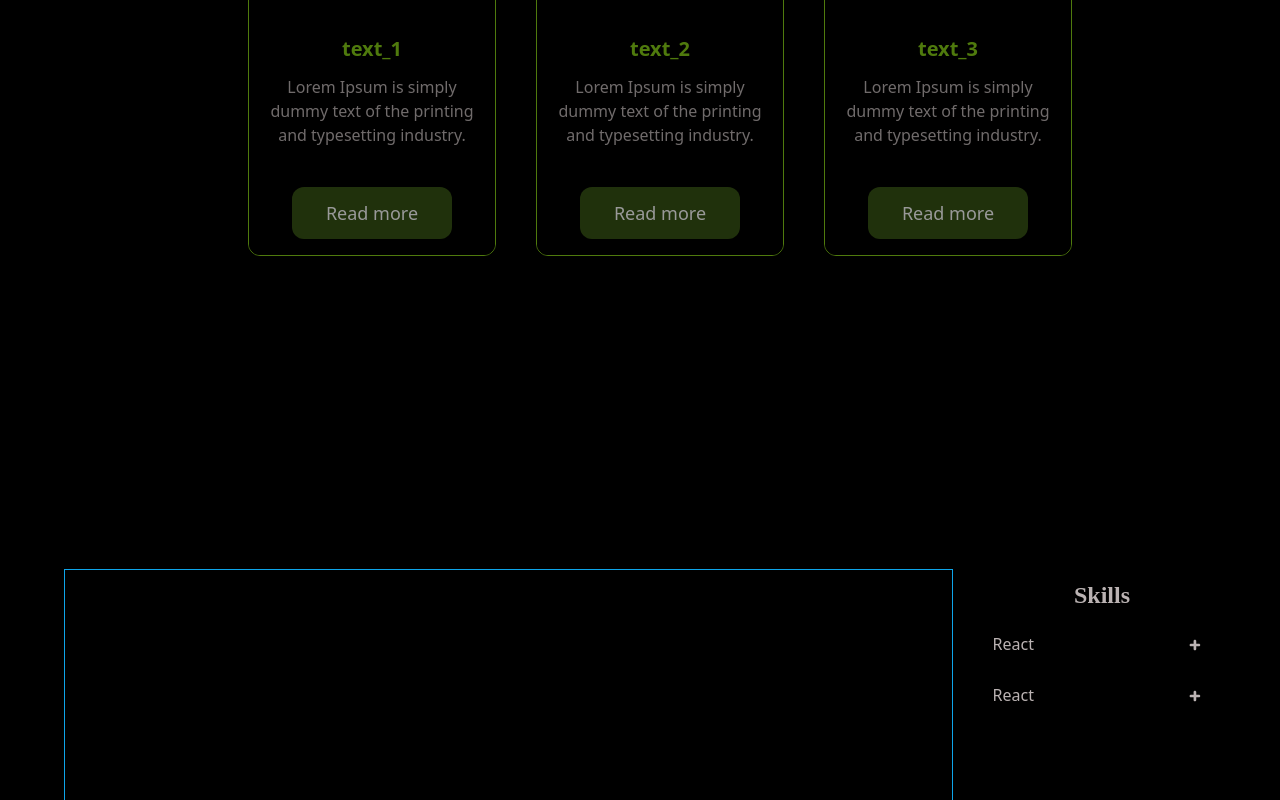
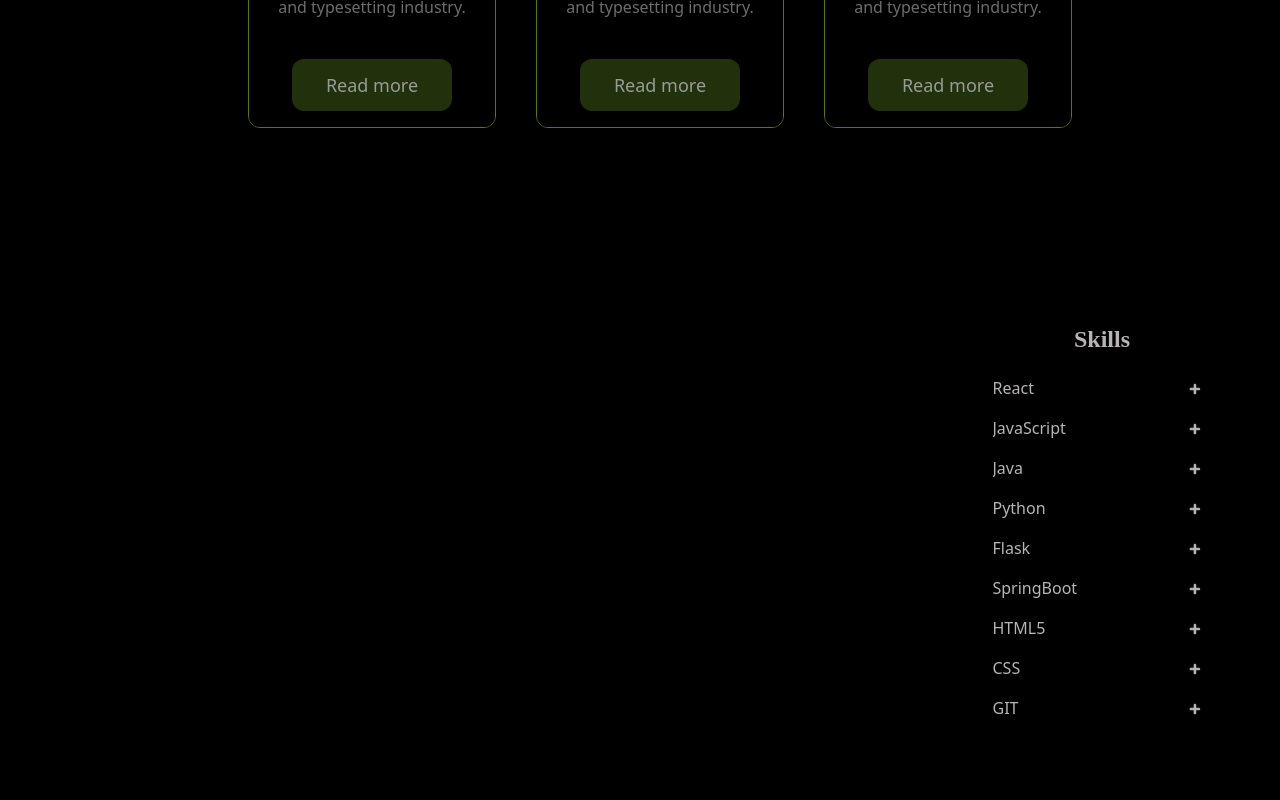
Before and after one commit to Shwetha-75/portfolio, a React (Create React App) app: page / in a window 1280 px wide. Shown: the part 1420-2220 px from the top of the page. Built offline with nearby package versions, Linux system fonts and the light colour scheme; a web font is replaced by a local one.

Commit message:
25-01-01_Portfolio_[Shwetha]_:_Updated skills accordin dynamically

```diff
--- a/src/Accordin-Component/AccordinComponent.jsx
+++ b/src/Accordin-Component/AccordinComponent.jsx
@@ -1,65 +1,35 @@
 import React from 'react'
 import { TiPlus,TiMinus } from "react-icons/ti";
-
 import "./accordin.css";
 
 export default function AccordinComponent(props) {
-    const [arrowUp,setArowUp]=React.useState(true);
 
 
-    const handleOnClick=()=>{
-          setArowUp(prev=>!prev)
-    }
+
+     const array=props.data.map((item)=>(
+      <div  key={item.id}>
+      <div className='accordin--tag flex'>
+                    <div className='py-2 w-100 '>{item.title}</div>
+                    <div onClick={()=>props.onClick(item.id)} className='py-2 w-10 text-lime-500'>
+                     {!item.isOpen ? <TiPlus  className='mt-[5px] ' />:< TiMinus className='mt-[5px]' />}
+                    </div>
+            </div>
+            <div className={item.isOpen?'active':"content--tag"}>
+              {item.content}
+            </div>
+
+      </div>
+     ))
+
 
   return (
     <>
-    <div className='container w-[96%] mt-[5%] ml-[2%] '>
-           <div className='accordin--tag flex '>
-                    <div className='py-2 w-100 '>React</div>
-                    <div onClick={handleOnClick} className='py-2 w-10'>
-                     {arrowUp ? <TiPlus  className='mt-[5px]' />:< TiMinus className='mt-[5px]' />}
-                    </div>
-            </div>
-            <div className={!arrowUp?'active':"content--tag"}>
+    <div className='container w-[96%] mt-[5%] ml-[2%]' >
 
-               Content
-               Content
-               Content
-               Content
-               Content
-               Content
-               Content
-               Content
-               Content
-               Content
-               Content
-               Content
-               Content
-               Content
-               Content
-               Content
-               Content
-               Content
-               Content
-               Content
-               Content
-               Content
-            </div>
+      {array}
+    </div>
 
 
-    </div>
-
-    <div className='container w-[96%] mt-[5%] ml-[2%] '>
-           <div className='accordin--tag flex '>
-                    <div className='py-2 w-100 '>React</div>
-                    <div     className='py-2 w-10'>
-                     {arrowUp ? <TiPlus  className='mt-[5px]' />:< TiMinus className='mt-[5px]' />}
-                    </div>
-            </div>
-
-
-
-    </div>
     </>
   )
 }
--- a/src/Accordin-Component/accordin.css
+++ b/src/Accordin-Component/accordin.css
@@ -5,6 +5,8 @@
     opacity: 0;
     transition: max-height 2s ease-in-out, opacity 2s ease-in-out; /* Adjust timing for effect */
 }
+
+
 
 .active {
     overflow-y: hidden;
--- a/src/Sector-Experience-Component/Experience.jsx
+++ b/src/Sector-Experience-Component/Experience.jsx
@@ -1,11 +1,22 @@
 import React,{forwardRef} from 'react';
 import "./experience.css";
+import data_set from "./data";
 import AccordinComponent from '../Accordin-Component/AccordinComponent';
 
 export default forwardRef(
     function Experience(props,ref) {
 
+        const [data,setData]=React.useState(data_set);
 
+
+        const handleOnClickOpen=(id)=>{
+          setData(data.map((item)=>(
+            item.id===id?{
+              ...item,
+              isOpen:!item.isOpen
+            }:item
+          )))
+        }
         return (
           <div
           className='section--tag'
@@ -13,14 +24,17 @@ export default forwardRef(
           ref={ref}>
           <div className='w-100  mt-40 h-[500px] flex '>
 
-            <div className='border border-sky-500 shadow hover:shadow-2xl w-[78%] mr-[3%] h-[450px] mt-[25px]'>
+            <div className='shadow hover:shadow-2xl w-[78%] mr-[3%] h-[450px] mt-[25px]'>
 
             </div>
-           <div className='w-[20%] h-[450px] mt-[25px]'>
+           <div className='skill--tag w-[20%] h-[450px] mt-[25px]'>
 
             <div >
               <h3 className='text-center mt-2 header--tag--skills'>Skills</h3>
-              <AccordinComponent/>
+              <AccordinComponent
+              data={data}
+              onClick={handleOnClickOpen}
+              />
               <div>
               </div>
 
--- /dev/null
+++ b/src/Sector-Experience-Component/data.js
@@ -0,0 +1,150 @@
+const data=[
+    {
+        id:1,
+        title:'React',
+        content: `Content
+               Content
+               Content
+               Content
+               Content
+               Content
+               Content
+               Content
+               Content
+               Content
+               Content`,
+            isOpen:false
+
+    },
+    {
+        id:2,
+        title:'JavaScript',
+        content: `Content
+               Content
+               Content
+               Content
+               Content
+               Content
+               Content
+               Content
+               Content
+               Content
+               Content`,
+            isOpen:false
+
+    },{
+        id:3,
+        title:'Java',
+        content: `Content
+               Content
+               Content
+               Content
+               Content
+               Content
+               Content
+               Content
+               Content
+               Content
+               Content`,
+            isOpen:false
+
+    },{
+        id:4,
+        title:'Python',
+        content: `Content
+               Content
+               Content
+               Content
+               Content
+               Content
+               Content
+               Content
+               Content
+               Content
+               Content`,
+            isOpen:false
+
+    },{
+        id:5,
+        title:'Flask',
+        content: `Content
+               Content
+               Content
+               Content
+               Content
+               Content
+               Content
+               Content
+               Content
+               Content
+               Content`,
+            isOpen:false
+
+    },{
+        id:6,
+        title:'SpringBoot',
+        content: `Content
+               Content
+               Content
+               Content
+               Content
+               Content
+               Content
+               Content
+               Content
+               Content
+               Content`,
+            isOpen:false
+
+    },{
+        id:7,
+        title:'HTML5',
+        content: `Content
+               Content
+               Content
+               Content
+               Content
+               Content
+               Content
+               Content
+               Content
+               Content
+               Content`,
+            isOpen:false
+
+    },{
+        id:8,
+        title:'CSS',
+        content: `Content
+               Content
+               Content
+               Content
+               Content
+               Content
+               Content
+               Content
+               Content
+               Content
+               Content`,
+            isOpen:false
+
+    },{
+        id:9,
+        title:'GIT',
+        content: `Content
+               Content
+               Content
+               Content
+               Content
+               Content
+               Content
+               Content
+               Content
+               Content
+               Content`,
+            isOpen:false
+
+    },
+]
+
+export default data;
--- a/src/Sector-Experience-Component/experience.css
+++ b/src/Sector-Experience-Component/experience.css
@@ -1,7 +1,4 @@
-#experience--tag{
 
-    margin-top:10%
-}
 .header--tag--skills{
     font-family: "Ibarra Real Nova", serif;
    font-size: 1.5rem;
@@ -9,3 +6,23 @@
    overflow-y: hidden;
 
 }
+.skill--tag::-webkit-scrollbar {
+    width: 1px;
+    cursor: pointer;
+
+  }
+
+.skill--tag::-webkit-scrollbar-track {
+  background: transparent;
+  cursor: pointer;
+    background: transparent
+  }
+
+.skill--tag::-webkit-scrollbar-thumb {
+    backdrop-filter: blur(13px);
+    background: rgba(175, 194, 6, 0.64);
+    border:none;
+    cursor: pointer;
+
+    border-radius: 100px;
+  }
--- a/src/Sector-Projects-Component/Projects.jsx
+++ b/src/Sector-Projects-Component/Projects.jsx
@@ -10,8 +10,8 @@ export default forwardRef(
 
          const array=data.map((item)=>(
           <div key={item.id} id="card--tag"  className='bg-black ml-10 h-50 text-white rounded-xl border border-lime-500' >
-          <div className='h-56 rounded-t-xl bg-black-500 flex justify-center items-center'>
-            <img  src={item.image} alt='' className="h-44 w-44 rounded-full"/>
+          <div className='h-26 rounded-t-xl bg-black-500 flex justify-center items-center'>
+            <img  src={item.image} alt='' className="h-24 w-24 rounded-full"/>
           </div>
           <div className='flex flex-col text-center justify-center items-center g-4 p-4'>
             <p className='text-xl text-lime-500 font-semibold p-3'>{item.name}</p>
@@ -22,7 +22,7 @@ export default forwardRef(
          ))
 
         return (
-          <div className='section--tag ' ref={ref}>
+          <div className='section--tag m-auto' ref={ref}>
           <div className='w-3/4 m-auto'>
           <div className='mt-10' id="project--tag" style={{display:'flex'}}>
 
--- a/src/Sector-Projects-Component/data.js
+++ b/src/Sector-Projects-Component/data.js
@@ -24,6 +24,7 @@ var data=[
 
     },
 
+
 ];
 
 export default data;
--- a/src/Sector-Projects-Component/project.css
+++ b/src/Sector-Projects-Component/project.css
@@ -4,8 +4,10 @@
 }
 
 #card--tag{
+  width:100%;
   opacity: 0.6;
   cursor:pointer;
+  overflow-y: hidden;
 }
 
 
```
